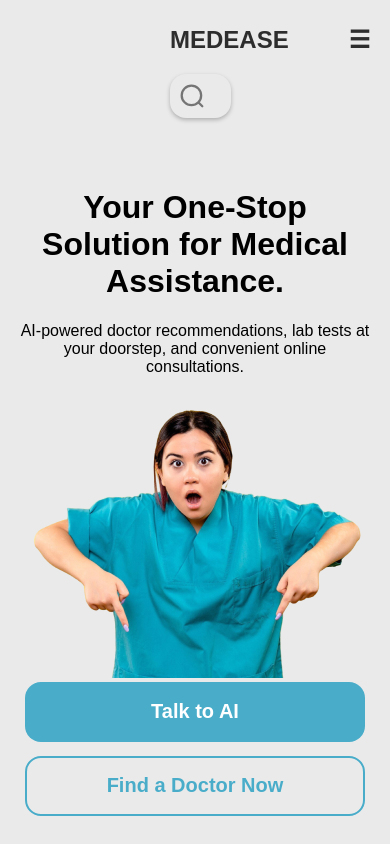
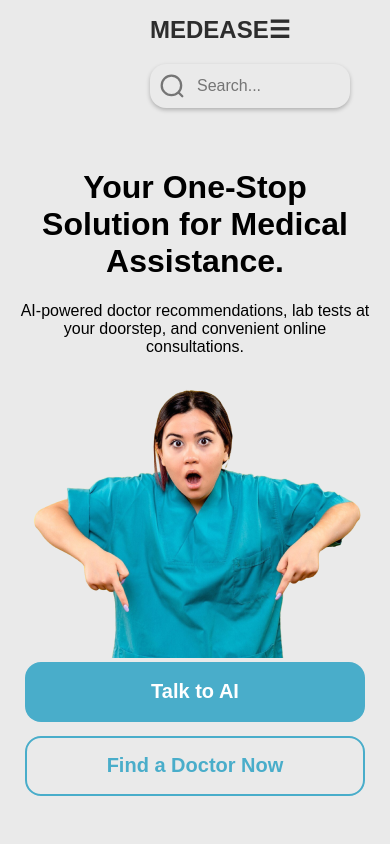
Before and after one commit to saboor009/Meadease, a React (Create React App) app: page / in a window 390 px wide. Shown: the top 844 px of the page. Built offline with nearby package versions, Linux system fonts and the light colour scheme; a web font is replaced by a local one.

Commit message:
almost done

```diff
--- a/src/HomeComponents/WhyChooseUs.css
+++ b/src/HomeComponents/WhyChooseUs.css
@@ -54,8 +54,8 @@
     }
 
     .card {
-      width: 100%;
-      height:  100%;
+      width: 84%;
+      height:  840%;
       margin-bottom: 14px;
     }
   }
--- a/src/Navbar.css
+++ b/src/Navbar.css
@@ -181,19 +181,23 @@ body {
     right: 0; /* Move into view when open */
 }
 
-/* Responsive Styles */
+
+
+
 /* Responsive Styles */
 @media (max-width: 840px) {
+
 /* Show mobile navigation */
 .mobile-nav {
+    justify-content: space-between;
     display: flex;
-        justify-content: space-between;
-        align-items: center;
-        padding: 10px 20px;
+    align-items: start;
+
 }
 
 /* Mobile logo font size */
 .mobile-nav .logo {
+
     font-size: 24px;
     font-family: 'Intro Demo', sans-serif;
     font-weight: bold;
@@ -206,15 +210,18 @@ body {
 
 /* Show mobile search bar */
 .search-bar-mobile {
+
+    width: 180px;
     display: flex; /* Ensure it's shown on mobile */
     align-items: center;
-        width: calc(90% - 40px); /* Full width minus padding */
+
+
     height: 44px;
     border-radius: 16px;
     padding: 0 10px;
     background-color: #EAEAEA;
     box-shadow: 0px 2px 4px rgba(0, 0, 0, 0.25);
-        margin: 10px 20px; /* Ensure some spacing */
+    margin-top:  20px; /* Ensure some spacing */
 }
 
 .search-bar-mobile .search-icon {
@@ -252,9 +259,6 @@ body {
 
     font-size: 18px; /* Adjust font size for mobile */
 }
-}
-
-
 /* Hamburger Menu */
 .hamburger {
     font-size: 24px;
@@ -265,6 +269,7 @@ body {
 
 /* Mobile Navigation Header */
 .mobile-menu-header {
+
     display: flex;
     justify-content: start; /* Aligns items on the same line */
     align-items: center; /* Vertically centers items */
@@ -277,11 +282,12 @@ body {
 
 /* Mobile Logo Style */
 .menu-logo {
+     margin-right: 110px;
     font-family: 'Intro Demo', sans-serif;
     font-size: 24px;
     color: #2D2D2D;
    font-weight:900;
-    margin-right: 60px;
+
 }
 
 
@@ -329,3 +335,6 @@ body {
    padding-top: 12px;
    padding-bottom: 12px;
 }
+
+
+}
--- a/src/navbar.js
+++ b/src/navbar.js
@@ -50,16 +50,18 @@ const Navbar = () => {
 
             {/* Mobile Navigation */}
             <div className="mobile-nav">
-                <div className="menu-logo">MEDEASE</div>
+                <div className="logo">MEDEASE</div>
                 <div className="hamburger" onClick={toggleMenu} style={{ fontSize: '24px', fontWeight: 'bold' }}>
                     &#9776;
                 </div>
             </div>
                  {/* Mobile Search Bar */}
+
                  <div className="search-bar-mobile">
                     <img src={searchIcon} alt="Search Icon" className="search-icon" />
                     <input type="text" placeholder="Search..." />
                 </div>
+
 
             {/* Mobile Menu */}
             <div className={`mobile-menu ${isMobileMenuOpen ? 'open' : ''}`}>
```
Lines whose indentation alone changed are shown as unchanged.
